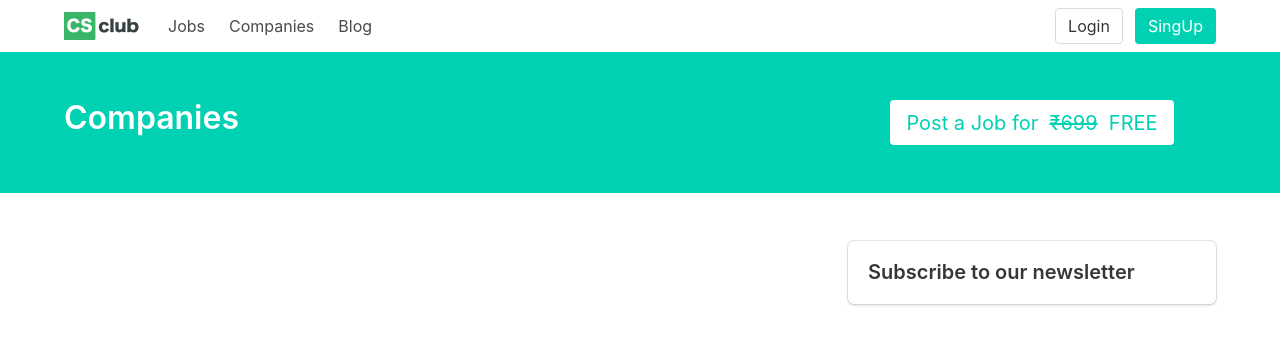
After one commit to vaibhavmule/csclub, a Django app: template templates/companies.html in a window 1280 px wide. The commit adds this page. Shown: the top 351 px of the page. Run offline with Django 3.2, Linux system fonts and the light colour scheme; the template is opened without the code that fills it, so the values that code supplies are empty.

Commit message:
companies page, jobs by companies and add companies in navs

```diff
--- a/csclub/urls.py
+++ b/csclub/urls.py
@@ -2,6 +2,7 @@ from django.contrib import admin
 from django.urls import include, path
 
 from blog.views import post_detail, post_by_user
+from jobboard.views import jobs_by_employer, companies
 from page.views import signup
 
 urlpatterns = [
@@ -11,6 +12,8 @@ urlpatterns = [
     path('', include('page.urls')),
     path('job/', include('jobboard.urls')),
     path('blog/', include('blog.urls')),
+    path('companies/', companies, name='companies'),
+    path('companies/<slug:slug>/', jobs_by_employer, name='jobs_by_employer'),
     path('<username>/<slug:slug>/', post_detail, name='post_detail'),
     path('<username>/', post_by_user, name='post_by_user'),
 ]
--- a/templates/base.html
+++ b/templates/base.html
@@ -27,6 +27,9 @@
     <div class="navbar-start">
       <a class="navbar-item" href="/job/">
         Jobs
+      </a>
+      <a class="navbar-item" href="/companies/">
+        Companies
       </a>
       <a class="navbar-item" href="/blog/">
         Blog
--- /dev/null
+++ b/templates/companies.html
@@ -0,0 +1,52 @@
+{% extends "base.html" %}
+{% block title %}Jobs{% endblock %}
+{% block content %}
+<section class="hero is-primary">
+  <div class="hero-body">
+    <div class="container">
+      <div class="columns">
+        <div class="column">
+          <h1 class="title">Companies</h1>
+        </div>
+        <div class="column is-narrow is-4 has-text-centered">
+          <a class="button is-primary is-medium is-inverted" href="{% url 'post_new' %}">
+            Post a Job for &nbsp<s>₹699</s>&nbsp FREE
+          </a>
+        </div>
+      </div>
+    </div>
+  </div>
+</section>
+<section class="section">
+  <div class="container">
+    <div class="columns">
+      <div class="column">
+        {% for company in companies %}
+        <div class="card">
+          <div class="card-content">
+            <div class="media">
+              <div class="media-left">
+                <figure class="image is-48x48">
+                  <img src="{{company.logo.url}}" alt="{{company.title}}">
+                </figure>
+              </div>
+              <div class="media-content">
+                <p class="title is-4">
+                  <a href="{% url 'jobs_by_employer' company.slug %}">{{company.title}}</a>
+                </p>
+                <p class="subtitle is-6"><a href="{{company.wesbite}}">Website</a></p>
+              </div>
+            </div>
+          </div>
+        </div>
+        {% endfor %}
+      </div>
+      <div class="column is-4">
+        <div class="box">
+          <p class="title is-5">Subscribe to our newsletter</p>
+        </div>
+      </div>
+    </div>
+  </div>
+</section>
+{% endblock %}
--- a/templates/jobs.html
+++ b/templates/jobs.html
@@ -7,7 +7,7 @@
     <div class="container">
       <div class="columns">
         <div class="column">
-          <h1 class="title">Jobs</h1>
+          <h1 class="title">Jobs {% if employer %} by {{employer.title}}{% endif%}</h1>
           <p class="subtitle">CS Trainee Vacancies and CS Jobs</p>
         </div>
         <div class="column is-narrow is-4 has-text-centered">
```
Also changed, not shown: jobboard/views.py (+6 -1 lines), db.sqlite3, static/media/django-summernote/2018-08-07/6d1b0578-6178-4277-8a96-528f9238ec67.png (deleted).
